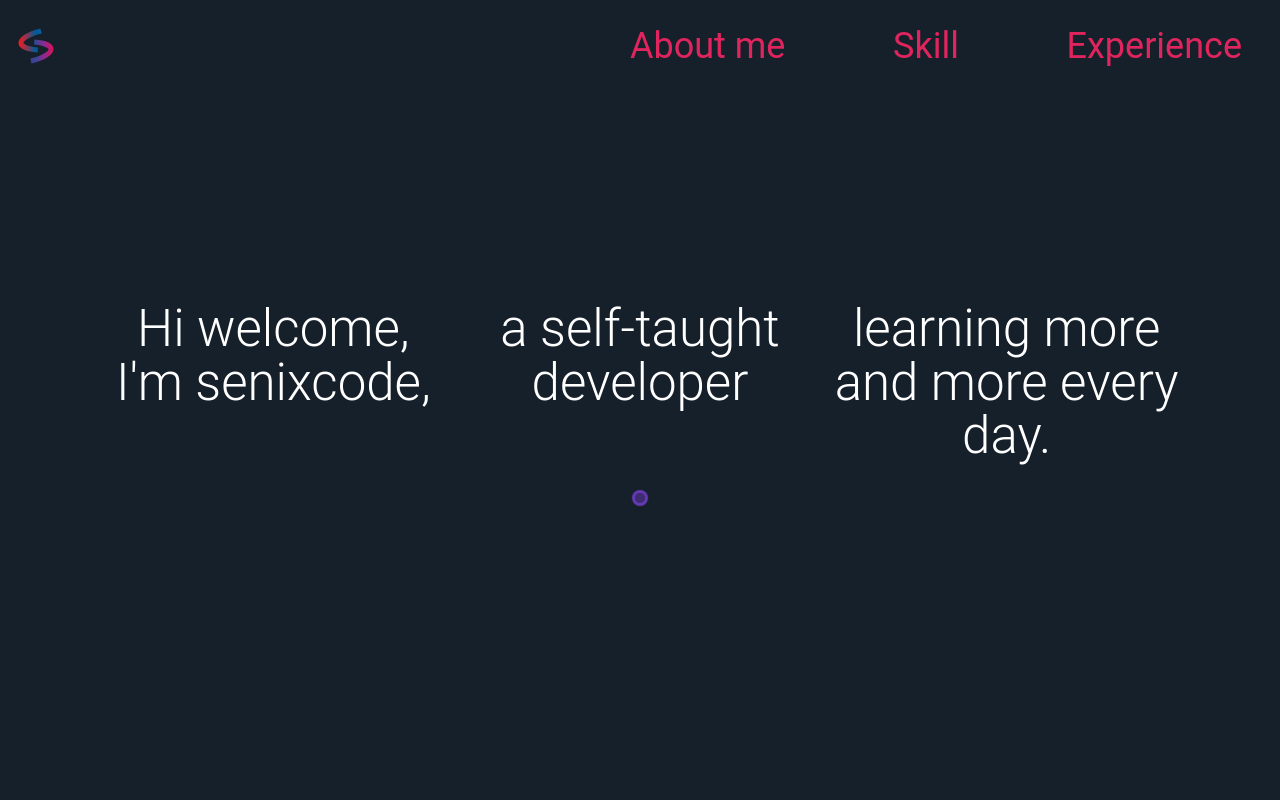
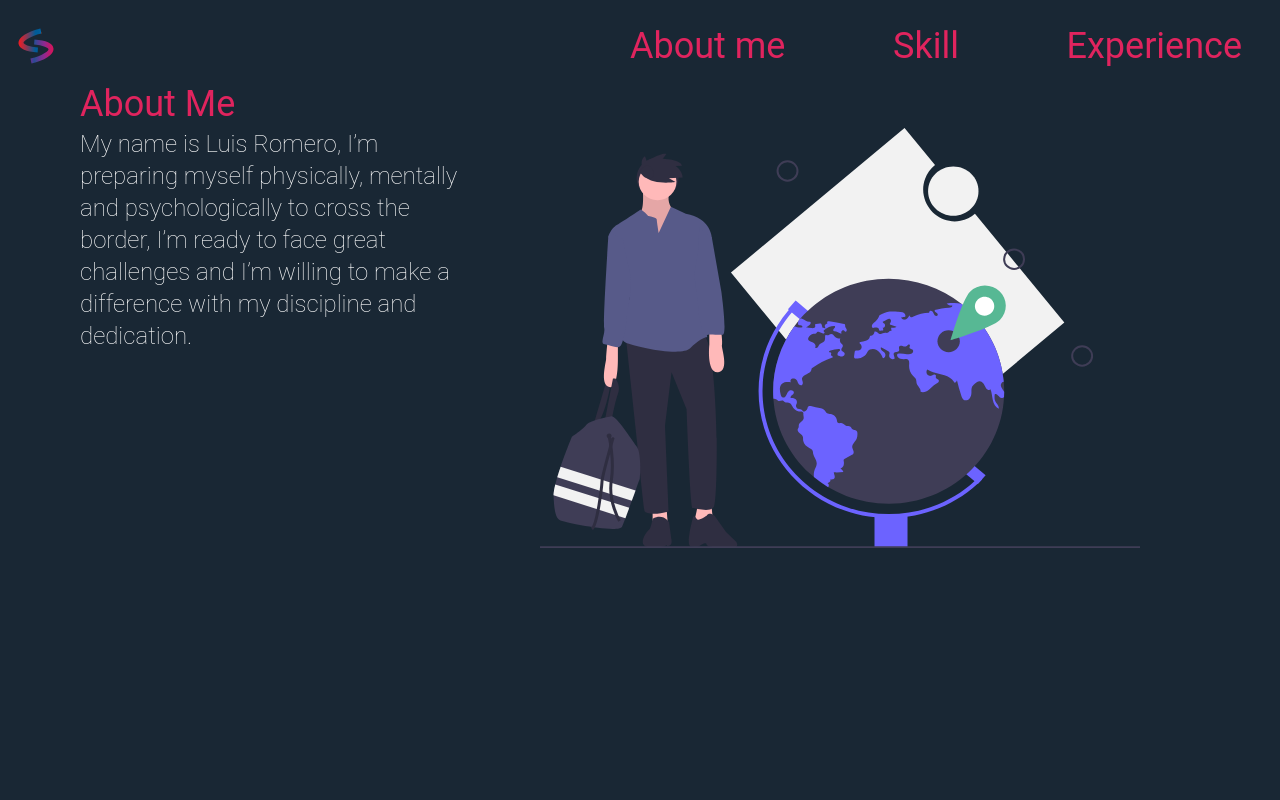
Before and after one commit to senixcode/My-web, a Next.js app: page / in a window 1280 px wide. Shown: the top 800 px of the page. Built offline with nearby package versions, Linux system fonts and the light colour scheme.

Commit message:
feat: :sparkles: Added changes for deskop desing

```diff
--- a/src/components/sections/AboutMeSection.tsx
+++ b/src/components/sections/AboutMeSection.tsx
@@ -3,31 +3,99 @@ import Carousel from "react-elastic-carousel";
 import { PropStyleTheme } from "../../types";
 import { Section as SectionGLobal } from "../../../styles/StyleComponentGlobal";
 import { paragraphs } from "../../cmsFaker/aboutMe";
+import ThemeStyle from "../../../styles/theme";
+import { getNumber } from "../../helper/getNumber";
+import { useMediaQuery } from "../../hook/useMediaQuery";
+import { IMQuery } from "../../interface/Mquery";
+import { AboutMeImg } from "../../image/background";
+
+const SizeLg = () => {
+  const Container = styled.div`
+    display: grid;
+    grid-template-rows: 1.5fr 8fr;
+
+  `;
+  const Img = styled.div`
+    display: flex;
+    justify-content: center;
+   width:30em;
+    height:auto;
+    @media screen and (min-width: ${(props: PropStyleTheme) =>
+      props.theme.screen.lg}) {
+       width:45em;
+    }
+  `;
+
+  const Grid = styled.div`
+    display: grid;
+    grid-template-columns: 8fr 4fr;
+    @media screen and (min-width: ${(props: PropStyleTheme) =>
+      props.theme.screen.lg}) {
+        grid-template-columns: 6fr 6fr;
+        /* background-color:red; */
+    }
+  `;
+
+  return (
+    <div>
+      <div>
+
+      <h2>About Me</h2>
+      </div>
+      <Grid>
+        <p>
+          My name is Luis Romero, I’m preparing myself physically, mentally and
+          psychologically to cross the border, I’m ready to face great
+          challenges and I’m willing to make a difference with my discipline and
+          dedication.
+        </p>
+        <Img>
+          <AboutMeImg />
+        </Img>
+      </Grid>
+    </div>
+  );
+};
 
 const Content = () => {
   const breakPoints = [
     { width: 1, itemsToShow: 1 },
-    { width: 1024, itemsToShow: paragraphs.length, itemsToScroll: paragraphs.length },
+    {
+      width: getNumber(ThemeStyle.screen.md),
+      itemsToShow: paragraphs.length,
+      itemsToScroll: paragraphs.length,
+    },
   ];
+  const { mQuery }: { mQuery: IMQuery } = useMediaQuery();
+
   return (
+    <>
+      {mQuery && !mQuery.matches ? (
         <Center>
           <Carousel isRTL={false} breakPoints={breakPoints} className="carusel">
-        {paragraphs.map((paragraph,index) => (
+            {paragraphs.map((paragraph, index) => (
               <Paragraph key={index}>{paragraph}</Paragraph>
             ))}
           </Carousel>
         </Center>
+      ) : (
+        <SizeLg />
+      )}
+    </>
   );
 };
 
 const AboutMeSection = () => (
-  <Section id="about-me">
+  <Section>
     <Content />
   </Section>
 );
 export default AboutMeSection;
 const Section = styled(SectionGLobal)`
   display: grid;
+    @media screen and (min-width:${(props:PropStyleTheme) => props.theme.screen.md} ){
+       background: ${(props: PropStyleTheme) => props.theme.colors.primaryVariant};
+  }
 `;
 const Center = styled.h3`
   display: flex;
```
Lines whose indentation alone changed are shown as unchanged.
